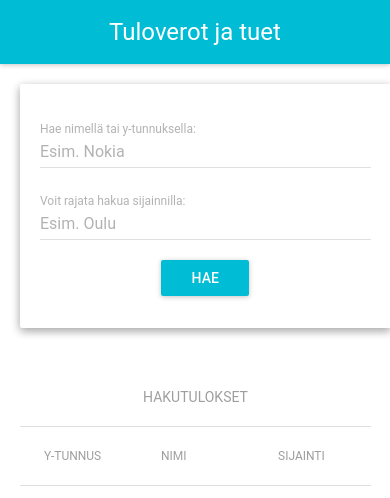
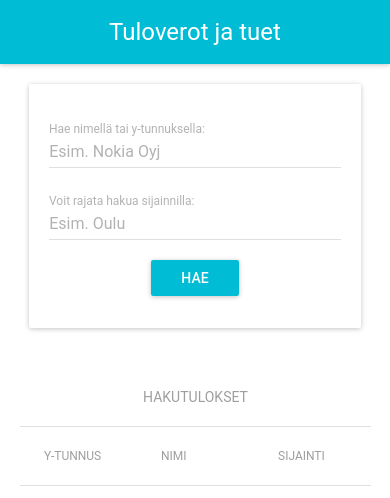
Before and after one commit to juperala/taxes-and-subsidies, a React (Create React App) app in the folder verotuki-react-app/: page / in a window 390 px wide. Shown: the top 498 px of the page. Built offline with nearby package versions, Linux system fonts and the light colour scheme.

Commit message:
Fix for responsiveness.

```diff
--- a/verotuki-react-app/src/App.js
+++ b/verotuki-react-app/src/App.js
@@ -11,7 +11,7 @@ import NavigationArrowBack from "material-ui/svg-icons/navigation/arrow-back";
 
 const paperStyle = {
   height: "80%",
-  width: "95%",
+  width: "85%",
   margin: 20,
   padding: 20,
   textAlign: "center",
@@ -88,13 +88,12 @@ class App extends Component {
             render={() => (
               <div>
                 <AppBar showMenuIconButton={false} title="Tuloverot ja tuet" />
-                <Paper style={paperStyle} zDepth={2}>
+                <Paper style={paperStyle} zDepth={1}>
                   <div style={{ textAlign: "left" }}>
                     <SearchForm doSearch={this.doSearch} />
                   </div>
                 </Paper>
 
-                {/* <Paper style={paperStyle} zDepth={2}> */}
                 <div style={resultStyle}>
                   <div style={{ textAlign: "left" }}>
                     <CompanyList
@@ -103,7 +102,6 @@ class App extends Component {
                     />
                   </div>
                 </div>
-                {/* </Paper> */}
               </div>
             )}
           />
--- a/verotuki-react-app/src/SearchForm.js
+++ b/verotuki-react-app/src/SearchForm.js
@@ -32,7 +32,7 @@ class SearchForm extends Component {
     return (
       <div style={{ textAlign: "left" }}>
         <TextField
-          hintText="Esim. Nokia"
+          hintText="Esim. Nokia Oyj"
           onChange={this.handleUpdateName}
           onKeyPress={ev => {
             if (ev.key === "Enter") {
```
